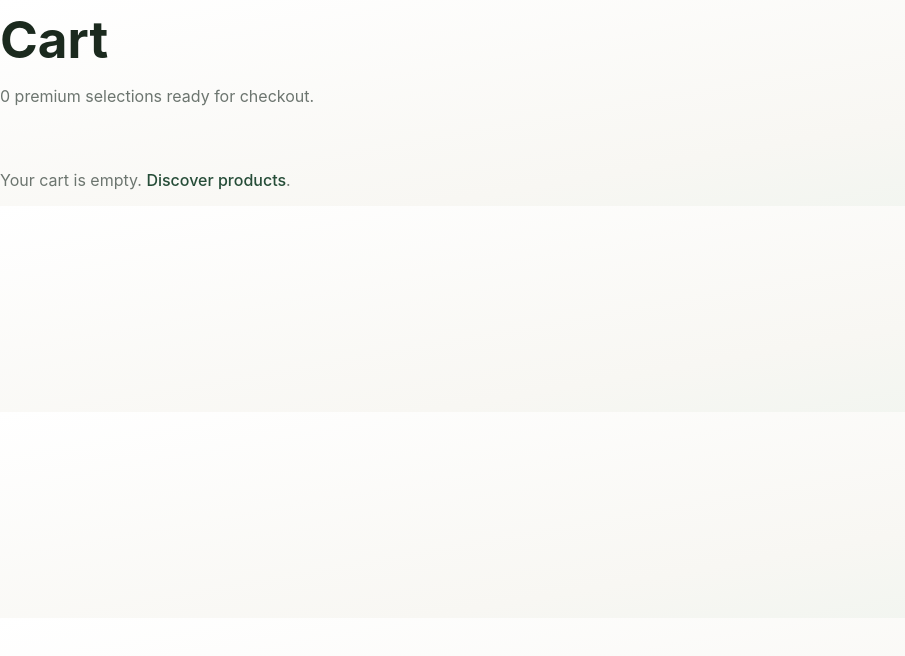
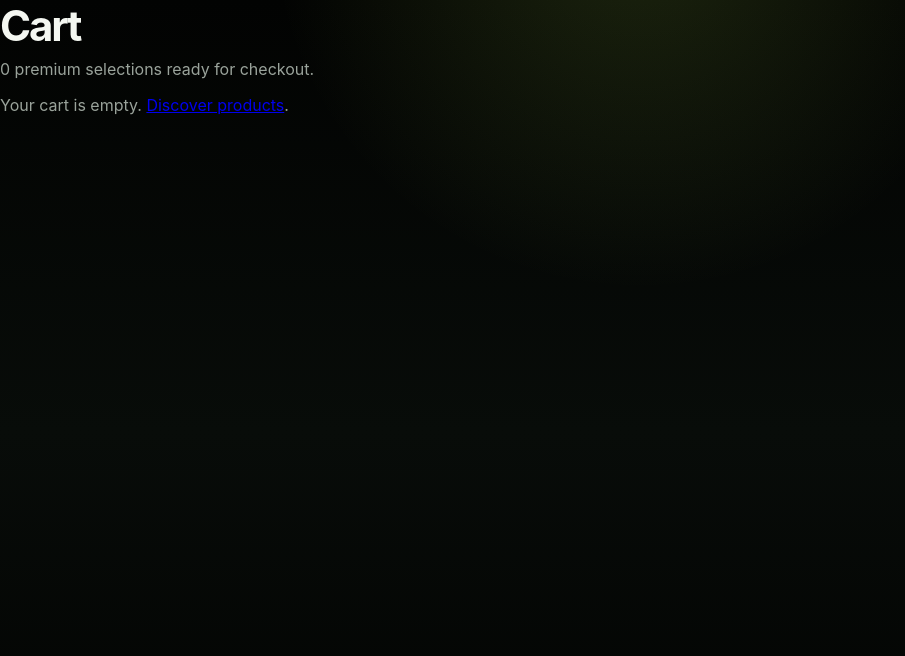
Before and after one commit to taknof22/mini-app, a Next.js app: page /cart in a window 1280 px wide. Shown: the top 656 px of the page, without its empty margins (0-905 px from the left). Built offline with nearby package versions, Linux system fonts and the light colour scheme.

Commit message:
Apply NESTIX matte black lime styling

```diff
--- a/app/globals.css
+++ b/app/globals.css
@@ -1,146 +1,186 @@
 :root {
-  --bg: #f8f7f3;
-  --card: #ffffff;
-  --text: #1b2a1e;
-  --muted: #6c756f;
-  --accent: #264d38;
-  --accent-soft: #dde9df;
-  --border: #e6e8e0;
+  --bg: #050705;
+  --bg2: #0b0f0c;
+  --card: rgba(18, 23, 20, 0.78);
+  --card2: rgba(28, 34, 29, 0.72);
+  --text: #f4f7f1;
+  --muted: #9aa39b;
+  --lime: #b8ec57;
+  --lime2: #8fcf3f;
+  --border: rgba(184, 236, 87, 0.16);
+  --danger: #ff5e5e;
 }
 
 * { box-sizing: border-box; }
+html { background: var(--bg); }
 body {
   margin: 0;
+  min-height: 100vh;
   font-family: Inter, -apple-system, BlinkMacSystemFont, 'Segoe UI', sans-serif;
-  background: linear-gradient(170deg, #ffffff 0%, var(--bg) 65%, #eef4ee 100%);
+  background:
+    radial-gradient(circle at 50% -10%, rgba(184, 236, 87, 0.15), transparent 34%),
+    linear-gradient(180deg, #020302, #080c09 54%, #020302);
   color: var(--text);
 }
+button, input { font: inherit; }
+button { cursor: pointer; }
+button:disabled { opacity: 0.45; cursor: not-allowed; }
 
-a { color: inherit; text-decoration: none; }
-
-.page-shell {
-  width: min(1120px, 92%);
-  margin: 2rem auto 4rem;
-  min-height: 72vh;
+.app-bg {
+  min-height: 100vh;
+  padding: 18px;
+  display: flex;
+  justify-content: center;
+  color: var(--text);
 }
-
-.nav-shell {
-  position: sticky;
-  top: 0;
-  backdrop-filter: blur(8px);
-  border-bottom: 1px solid rgba(231, 233, 227, 0.8);
-  background: rgba(255, 255, 255, 0.8);
-  z-index: 20;
+.phone-shell {
+  position: relative;
+  width: min(430px, 100%);
+  min-height: calc(100vh - 36px);
+  padding: 22px 16px 110px;
+  overflow: hidden;
+  border: 1px solid rgba(184, 236, 87, 0.12);
+  border-radius: 34px;
+  background: linear-gradient(180deg, rgba(11, 16, 13, 0.95), rgba(3, 5, 4, 0.98));
+  box-shadow: 0 24px 80px rgba(0, 0, 0, 0.65), inset 0 0 80px rgba(184, 236, 87, 0.04);
 }
-
-.nav {
-  width: min(1120px, 92%);
-  margin: 0 auto;
-  display: flex;
-  justify-content: space-between;
-  align-items: center;
-  padding: 1rem 0;
+.splash-wrap { align-items: center; }
+.splash-card {
+  width: min(420px, 100%);
+  min-height: 620px;
+  border: 1px solid var(--border);
+  border-radius: 36px;
+  padding: 44px 26px;
+  display: grid;
+  place-items: center;
+  text-align: center;
+  background: radial-gradient(circle at top, rgba(184, 236, 87, 0.12), transparent 44%), rgba(8, 12, 9, 0.95);
 }
-
-.logo { font-weight: 700; letter-spacing: 0.2rem; }
-.nav-links { display: flex; gap: 1rem; flex-wrap: wrap; }
-.nav-links a { color: var(--muted); font-size: 0.95rem; }
-.nav-links a.active, .nav-links a:hover { color: var(--accent); }
-
-.hero {
-  background: radial-gradient(circle at top right, #e9f3e9, #ffffff 60%);
+.cube {
+  width: 96px;
+  height: 96px;
+  border-radius: 28px;
+  display: grid;
+  place-items: center;
+  background: linear-gradient(145deg, rgba(184, 236, 87, 0.22), rgba(255,255,255,0.04));
+  border: 1px solid rgba(184, 236, 87, 0.28);
+  box-shadow: 0 0 36px rgba(184, 236, 87, 0.18);
+  animation: floatCard 2.8s ease-in-out infinite;
+}
+.cube span { color: var(--lime); font-size: 34px; }
+.eyebrow, .muted, .helper, small, p { color: var(--muted); }
+h1, h2, h3, p { margin-top: 0; }
+h1 { font-size: 42px; letter-spacing: -0.05em; margin-bottom: 8px; }
+h2 { font-size: 28px; letter-spacing: -0.04em; }
+h3 { margin-bottom: 6px; }
+.primary-action, .glass-btn, .pill, .list-button, .method, .coin-grid button, .cart-actions button, .product-info button, .back {
   border: 1px solid var(--border);
-  border-radius: 1.5rem;
-  padding: 3.5rem clamp(1.2rem, 4vw, 3rem);
+  color: var(--text);
+  background: rgba(255, 255, 255, 0.045);
+  border-radius: 999px;
+  transition: transform 180ms ease, border-color 180ms ease, background 180ms ease, box-shadow 180ms ease;
 }
-
-.eyebrow { text-transform: uppercase; letter-spacing: 0.18rem; font-size: 0.74rem; color: var(--muted); }
-h1 { font-size: clamp(2rem, 5vw, 3.2rem); margin: 0.5rem 0 0.75rem; }
-h2 { margin: 0; }
-
-.hero-actions { display: flex; gap: 0.75rem; flex-wrap: wrap; margin-top: 1.5rem; }
-.primary-btn, .ghost-btn {
-  border: 1px solid transparent;
-  border-radius: 999px;
-  padding: 0.65rem 1.1rem;
-  font-size: 0.9rem;
-  cursor: pointer;
-  transition: all 220ms ease;
+.primary-action {
+  padding: 14px 20px;
+  background: linear-gradient(135deg, var(--lime), var(--lime2));
+  color: #0a1009;
+  font-weight: 800;
+  border: 0;
+  box-shadow: 0 0 28px rgba(184, 236, 87, 0.2);
 }
-.primary-btn { background: var(--accent); color: #fff; }
-.primary-btn.added { background: #3c6d52; }
-.primary-btn:hover { transform: translateY(-1px); opacity: 0.95; }
-.ghost-btn { background: #fff; border-color: var(--border); color: var(--text); }
-.ghost-btn:hover { border-color: #cbd2c8; }
-
-.stack-lg { display: grid; gap: 2rem; }
-.stack-md { display: grid; gap: 1rem; }
-.grid { display: grid; gap: 1rem; }
-.cards-grid { grid-template-columns: repeat(auto-fit, minmax(240px, 1fr)); }
-.row-between { display: flex; justify-content: space-between; align-items: center; gap: 0.5rem; }
-.gap-sm { gap: 0.5rem; }
-
-.product-card {
+.primary-action:hover, .glass-btn:hover, .pill:hover, .list-button:hover { transform: translateY(-1px); }
+.wide { width: 100%; margin-top: 14px; }
+.topbar { display: flex; justify-content: space-between; align-items: flex-start; gap: 14px; margin-bottom: 18px; }
+.topbar h1 { margin: 0; }
+.topbar span { color: var(--lime); font-size: 13px; }
+.glass-btn { padding: 11px 14px; backdrop-filter: blur(14px); }
+.search-row { display: grid; grid-template-columns: 1fr auto; gap: 10px; margin-bottom: 14px; position: relative; }
+.search-box, .field {
+  width: 100%;
+  border: 1px solid rgba(255,255,255,0.08);
+  border-radius: 18px;
+  background: rgba(255,255,255,0.055);
+  color: var(--text);
+  padding: 13px 14px;
+}
+.search-box { display: flex; align-items: center; gap: 8px; }
+.search-box input, .field { outline: none; }
+.search-box input { flex: 1; border: 0; background: transparent; color: var(--text); min-width: 0; }
+.search-box button { background: transparent; border: 0; color: var(--muted); font-size: 20px; }
+.sort-box { position: relative; }
+.sort-menu {
+  position: absolute;
+  right: 0;
+  top: 48px;
+  z-index: 8;
+  min-width: 210px;
+  padding: 8px;
+  border: 1px solid var(--border);
+  border-radius: 18px;
+  background: rgba(12, 16, 13, 0.96);
+  backdrop-filter: blur(18px);
+}
+.sort-menu button { display: block; width: 100%; text-align: left; border: 0; border-radius: 12px; padding: 10px; background: transparent; color: var(--text); }
+.sort-menu button.active { color: var(--lime); background: rgba(184,236,87,0.09); }
+.category-stack { display: grid; gap: 9px; margin-bottom: 16px; }
+.pill-line { display: flex; gap: 8px; overflow-x: auto; padding-bottom: 2px; }
+.pill { white-space: nowrap; padding: 10px 13px; color: var(--muted); }
+.pill.active { color: #081006; background: var(--lime); border-color: transparent; box-shadow: 0 0 22px rgba(184,236,87,0.16); }
+.accent-line .pill { border-color: rgba(184,236,87,0.25); }
+.product-grid { display: grid; grid-template-columns: repeat(2, minmax(0, 1fr)); gap: 12px; animation: rise 220ms ease both; }
+.product-card, .cart-card, .info-card, .stat, .payment-box, .panel-page {
+  border: 1px solid rgba(255,255,255,0.075);
   background: var(--card);
-  border: 1px solid var(--border);
-  border-radius: 1.1rem;
-  overflow: hidden;
-  display: flex;
-  flex-direction: column;
+  border-radius: 24px;
+  box-shadow: 0 18px 46px rgba(0,0,0,0.22);
 }
-.image-wrap img, .product-image { width: 100%; height: 220px; object-fit: cover; display: block; }
-.product-content { padding: 1rem; display: grid; gap: 0.75rem; }
-.category { font-size: 0.8rem; color: var(--muted); text-transform: uppercase; letter-spacing: 0.08rem; }
-.description { color: var(--muted); font-size: 0.92rem; margin: 0; }
-
-.pill-wrap { display: flex; flex-wrap: wrap; gap: 0.6rem; }
-.pill {
-  border: 1px solid #c9d8cb;
-  background: var(--accent-soft);
-  color: var(--accent);
-  border-radius: 999px;
-  padding: 0.4rem 0.9rem;
-  font-size: 0.85rem;
+.product-card { overflow: hidden; }
+.product-visual, .mini-visual, .large-visual {
+  background: radial-gradient(circle at 30% 20%, rgba(184,236,87,0.42), transparent 30%), linear-gradient(135deg, #1a211c, #060806);
 }
-
-.section-header p, p { color: var(--muted); }
-.simple-link { color: var(--accent); font-weight: 500; }
-
-.product-page {
-  display: grid;
-  grid-template-columns: 1.1fr 1fr;
-  gap: 1.5rem;
-  align-items: start;
-}
-.product-image { height: min(72vh, 580px); border-radius: 1.2rem; border: 1px solid var(--border); }
-.product-details { background: #fff; border: 1px solid var(--border); border-radius: 1.2rem; padding: 1.2rem; }
-
-.list-item, .profile-card {
-  border: 1px solid var(--border);
-  background: #fff;
-  border-radius: 1rem;
-  padding: 1rem 1.1rem;
-}
-
-.footer {
-  border-top: 1px solid var(--border);
-  padding: 1.5rem;
-  text-align: center;
-  color: var(--muted);
-}
-
-.fade-up { animation: fadeUp 550ms ease both; }
-.fade-in { animation: fadeIn 600ms ease both; }
-@keyframes fadeUp {
-  from { opacity: 0; transform: translateY(12px); }
-  to { opacity: 1; transform: translateY(0); }
-}
-@keyframes fadeIn {
-  from { opacity: 0; }
-  to { opacity: 1; }
-}
-
-@media (max-width: 800px) {
-  .product-page { grid-template-columns: 1fr; }
-  .nav { flex-direction: column; gap: 0.7rem; align-items: flex-start; }
-}
+.product-visual { height: 138px; position: relative; }
+.product-visual span { position: absolute; top: 10px; left: 10px; padding: 5px 8px; border-radius: 999px; background: var(--lime); color: #071007; font-size: 11px; font-weight: 800; }
+.product-info { padding: 12px; display: grid; gap: 8px; }
+.product-info p { margin: 0; color: var(--lime); font-size: 12px; }
+.product-info h3 { font-size: 15px; margin: 0; }
+.product-info div { display: flex; align-items: center; justify-content: space-between; gap: 8px; }
+.product-info button { padding: 8px 10px; color: var(--lime); }
+.panel-page { padding: 18px; min-height: 68vh; animation: rise 220ms ease both; }
+.empty-state { color: var(--muted); text-align: center; padding: 48px 10px; }
+.cart-card { display: grid; grid-template-columns: 58px 1fr auto; gap: 10px; align-items: center; padding: 10px; margin-bottom: 10px; }
+.mini-visual { width: 58px; height: 58px; border-radius: 18px; }
+.cart-actions { display: grid; gap: 5px; }
+.cart-actions button { min-width: 34px; min-height: 28px; }
+.danger { color: var(--danger) !important; }
+.method-grid, .stat-grid, .coin-grid { display: grid; grid-template-columns: repeat(2, 1fr); gap: 10px; margin: 12px 0; }
+.method, .coin-grid button { padding: 14px 12px; border-radius: 18px; text-align: left; }
+.method.active, .coin-grid button.active, .list-button.active { color: var(--lime); border-color: rgba(184,236,87,0.45); background: rgba(184,236,87,0.08); }
+.coin-grid button.disabled { opacity: .38; }
+.notice { color: var(--lime); }
+.payment-box { padding: 14px; margin: 12px 0; }
+.stat { padding: 18px; }
+.stat b { display: block; font-size: 26px; color: var(--lime); }
+.stat span { color: var(--muted); }
+.list-button { width: 100%; display: flex; justify-content: space-between; align-items: center; padding: 16px; margin-bottom: 10px; border-radius: 20px; }
+.info-card { padding: 15px; margin-bottom: 10px; color: var(--muted); }
+.overlay { position: absolute; inset: 0; z-index: 20; background: rgba(2,4,3,0.5); backdrop-filter: blur(10px); display: flex; justify-content: flex-end; }
+.details { width: 100%; height: 100%; padding: 20px 16px 112px; overflow-y: auto; background: #060906; animation: slideIn 240ms ease both; }
+.back { padding: 10px 13px; margin-bottom: 14px; }
+.large-visual { height: 310px; border-radius: 30px; border: 1px solid var(--border); }
+.tag-row { display: flex; gap: 8px; flex-wrap: wrap; margin: 14px 0; }
+.tag-row span { padding: 7px 10px; border-radius: 999px; background: rgba(184,236,87,0.08); color: var(--lime); }
+.sticky-buy { position: sticky; bottom: 0; display: flex; justify-content: space-between; align-items: center; gap: 12px; padding: 12px; border: 1px solid var(--border); border-radius: 22px; background: rgba(10,14,11,0.92); backdrop-filter: blur(18px); }
+.sticky-buy div { display: flex; align-items: center; gap: 12px; }
+.sticky-buy div button { width: 34px; height: 34px; border-radius: 999px; border: 1px solid var(--border); background: rgba(255,255,255,0.05); color: var(--text); }
+.bottom-nav { position: absolute; left: 18px; right: 18px; bottom: 20px; height: 72px; border: 1px solid rgba(255,255,255,0.1); border-radius: 28px; display: grid; grid-template-columns: repeat(3, 1fr); padding: 8px; background: rgba(18,22,19,0.82); backdrop-filter: blur(18px); }
+.bottom-nav button { position: relative; border: 0; border-radius: 22px; background: transparent; color: var(--muted); display: grid; place-items: center; }
+.bottom-nav button.active { color: var(--lime); background: rgba(184,236,87,0.11); box-shadow: 0 0 24px rgba(184,236,87,0.12); }
+.bottom-nav span { font-size: 11px; }
+.bottom-nav b { position: absolute; top: 6px; right: 18px; background: var(--lime); color: #061006; border-radius: 999px; min-width: 18px; font-size: 11px; }
+.center { text-align: center; display: grid; place-items: center; }
+.loader { width: 42px; height: 42px; border-radius: 50%; border: 3px solid rgba(255,255,255,.14); border-top-color: var(--lime); animation: spin 1s linear infinite; }
+@keyframes floatCard { 0%,100% { transform: translateY(0); } 50% { transform: translateY(-9px); } }
+@keyframes rise { from { opacity: 0; transform: translateY(8px); } to { opacity: 1; transform: translateY(0); } }
+@keyframes slideIn { from { transform: translateX(100%); } to { transform: translateX(0); } }
+@keyframes spin { to { transform: rotate(360deg); } }
+@media (max-width: 380px) { .product-grid { grid-template-columns: 1fr; } .phone-shell { border-radius: 0; } .app-bg { padding: 0; } }
```
